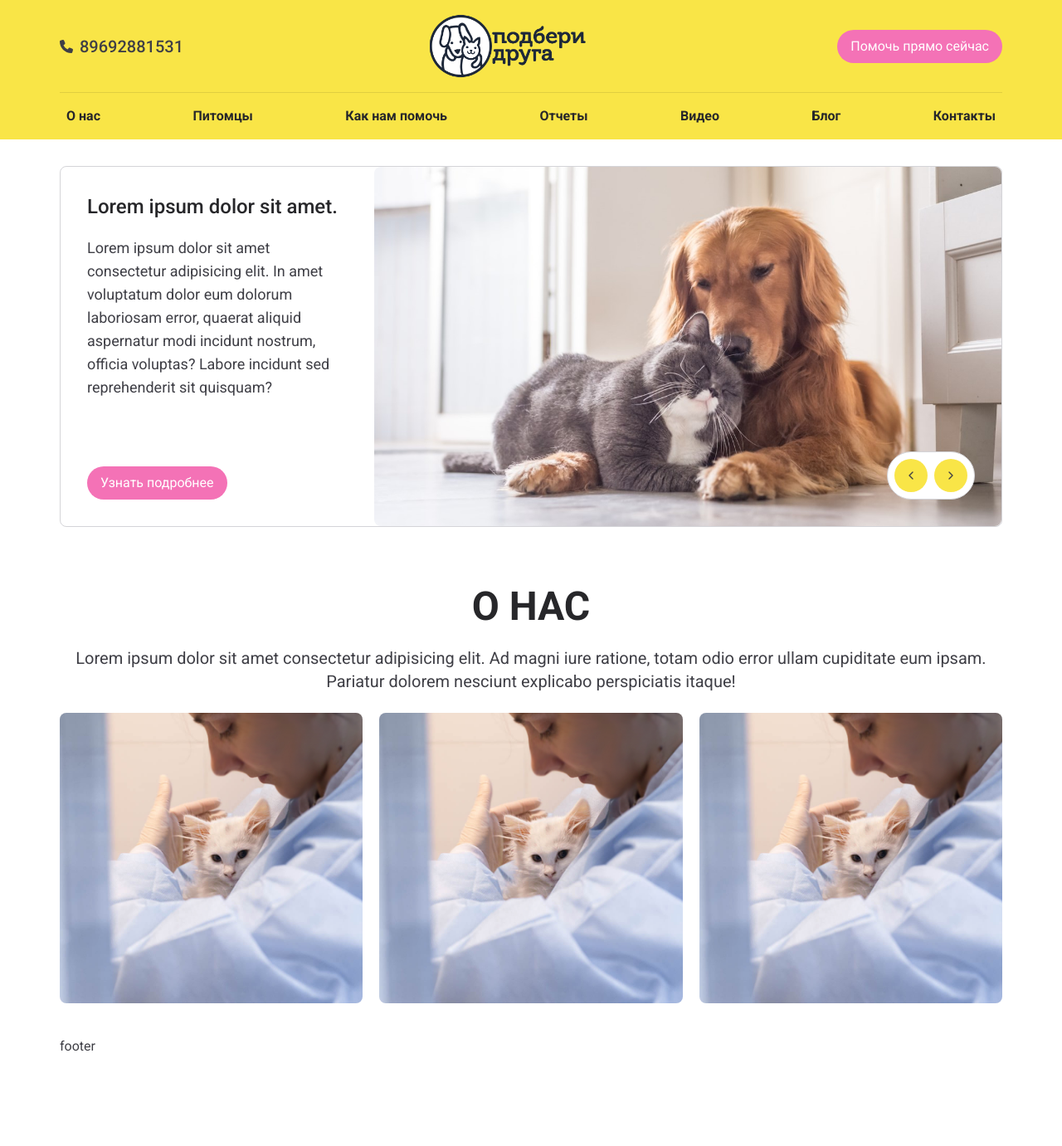
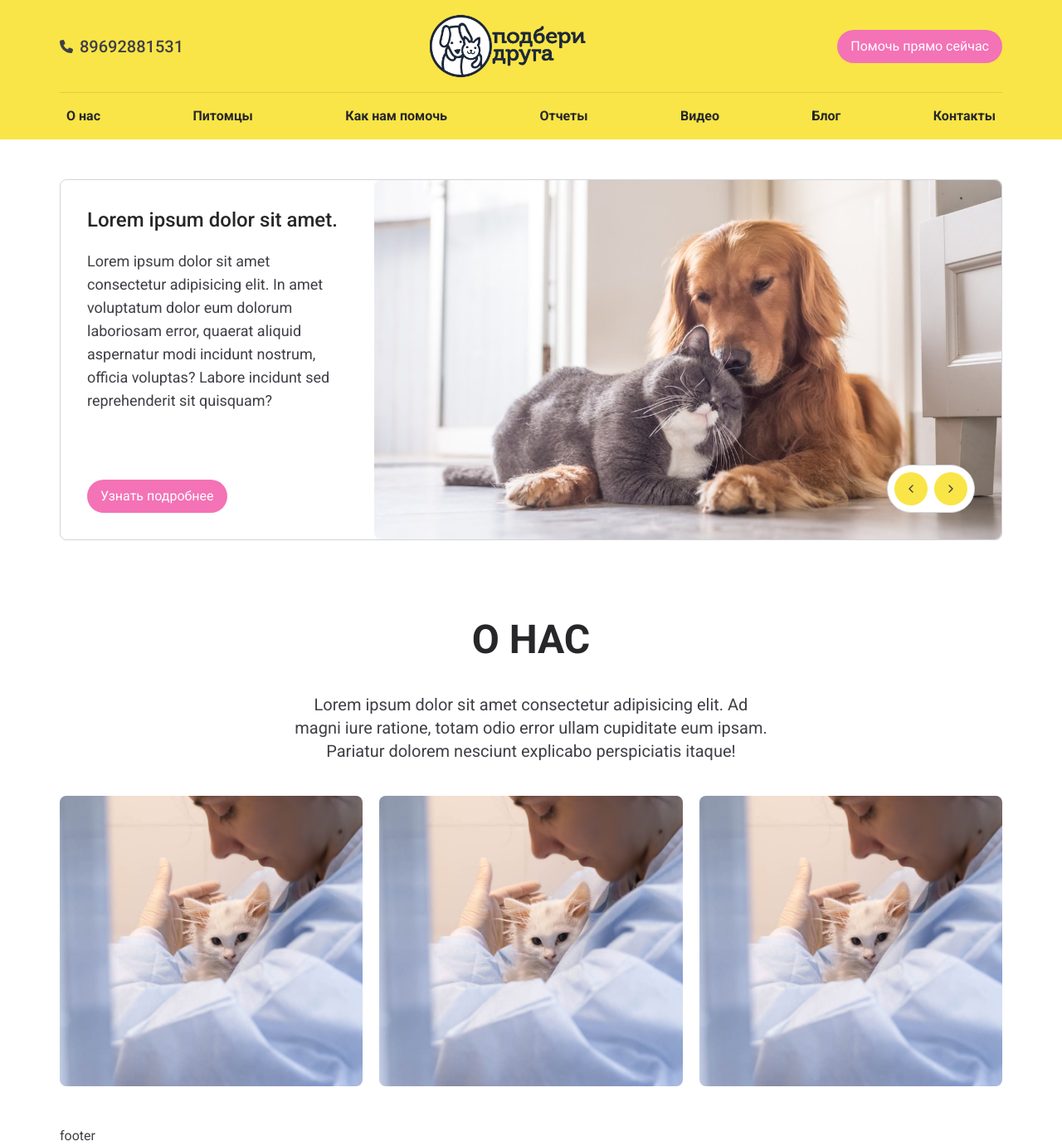
Before and after one commit to webNekit/animals-website-next.js, a Next.js app: page / in a window 1280 px wide. Shown: the whole page at 83% size. Before the commit the page ends 1273 px from the top, so only its background shows below. Built offline with nearby package versions, Linux system fonts and the light colour scheme.

Commit message:
Изменил раздел "О нас"

```diff
--- a/src/components/About/About.jsx
+++ b/src/components/About/About.jsx
@@ -3,11 +3,11 @@ import React from 'react'
 
 const About = () => {
   return (
-    <section className='w-full py-10'>
+    <section className='w-full py-12'>
       <div className="container mx-auto">
-        <div className="w-full flex flex-col gap-6">
+        <div className="w-full flex flex-col gap-10">
             <h2 className='section-title'>О нас</h2>
-            <p className="text-center text-xl">
+            <p className="text-center text-xl max-w-xl mx-auto">
                 Lorem ipsum dolor sit amet consectetur adipisicing elit. Ad magni iure ratione, totam odio error ullam cupiditate eum ipsam. Pariatur dolorem nesciunt explicabo perspiciatis itaque!
             </p>
             <div className="grid grid-cols-1 sm:grid-cols-2 md:grid-cols-3 gap-5">
--- a/src/components/Banner/Banner.jsx
+++ b/src/components/Banner/Banner.jsx
@@ -10,7 +10,7 @@ import 'swiper/css';
 import 'swiper/css/navigation';
 const Banner = () => {
   return (
-    <section className='w-full py-8'>
+    <section className='w-full py-12'>
       <div className="container mx-auto">
         <div className="w-full h-full sm:h-[435px] sm:max-h-full border border-zinc-300 rounded-lg">
           <Swiper slidesPerView={1} loop="true"  autoplay={{ delay: 500, disableOnInteraction: false }} className='overflow-hidden h-full relative'>
```
